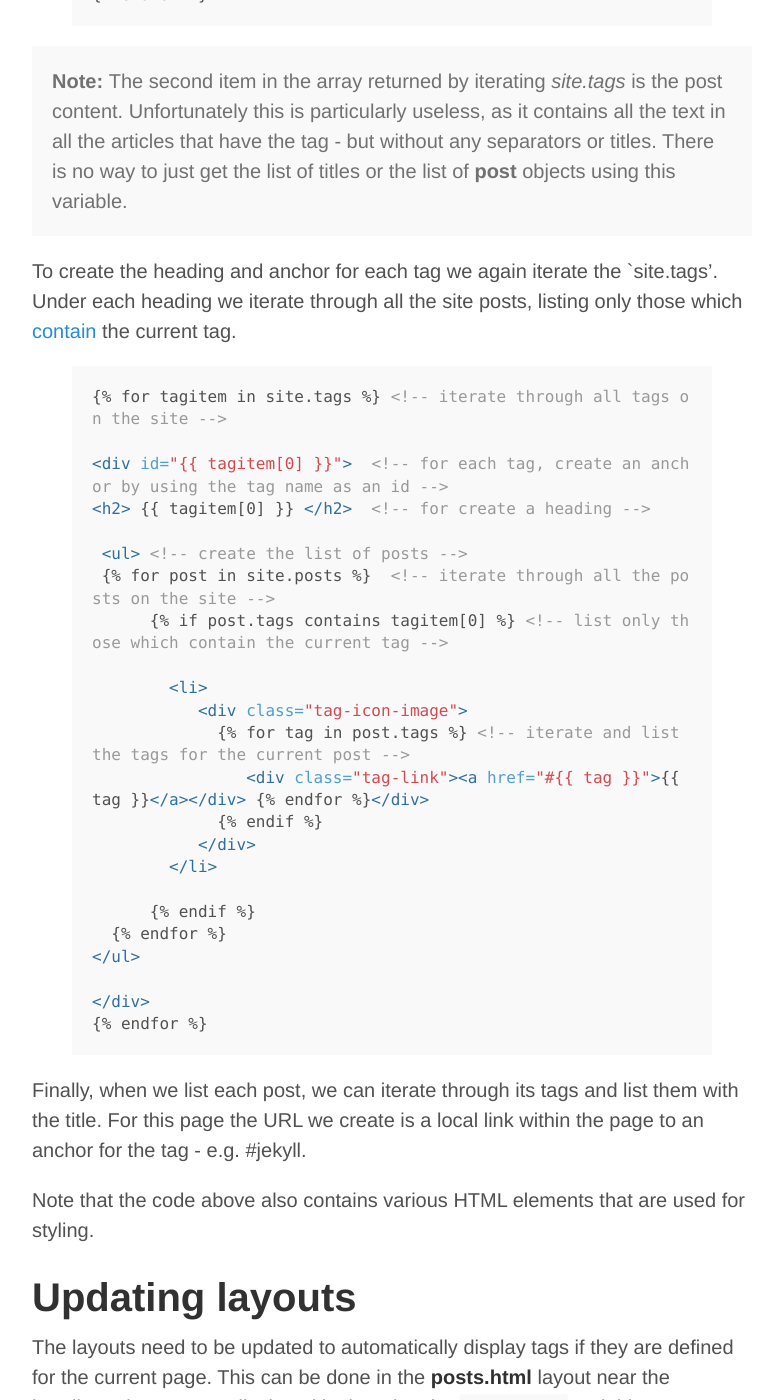
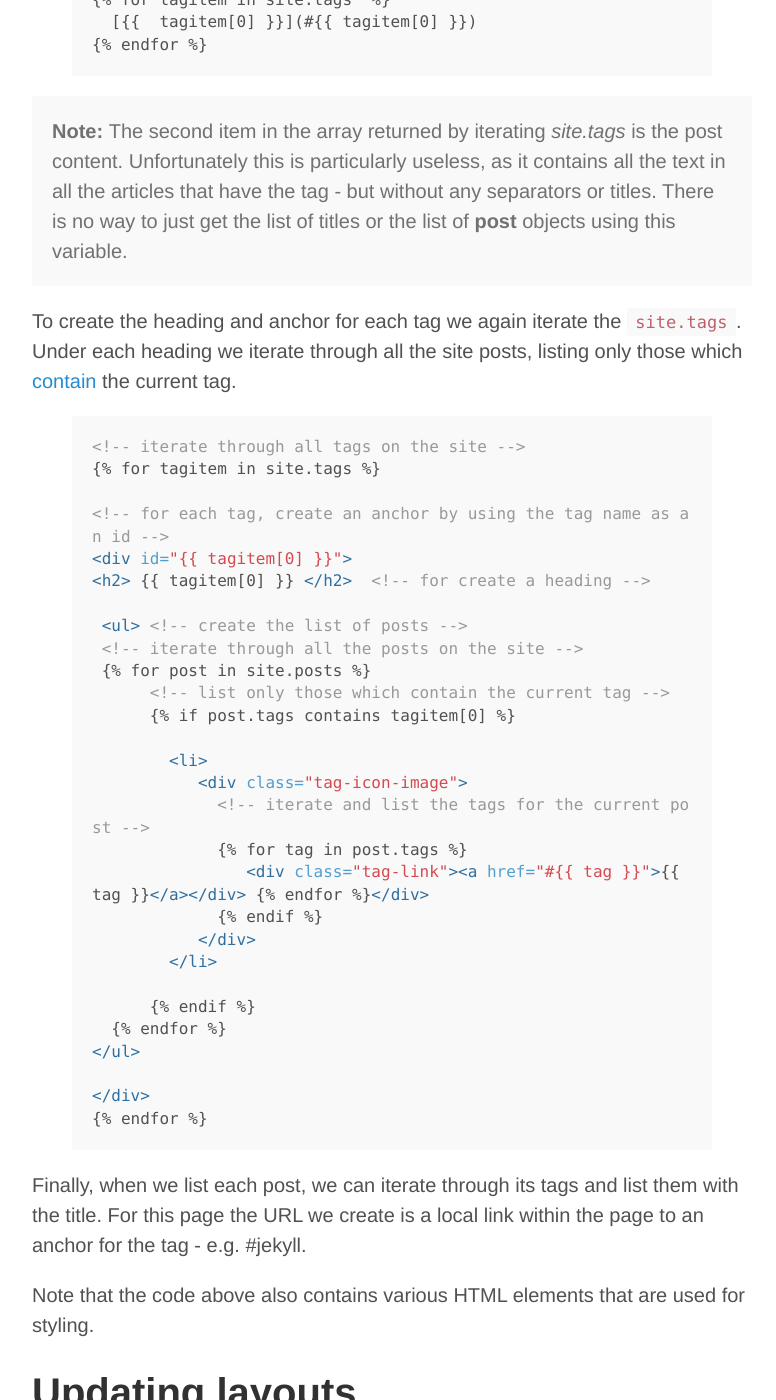
Before and after one commit to hamishwillee/hamishwillee.github.io, a Jekyll site: the page built from _posts/2014-06-06-tags-in-jekyll-without-plugins.markdown, in a window 1280 px wide and 1400 px high, scrolled down 1904 px. Shown: the whole window, without its empty margins (248-1024 px from the left). Built offline with Jekyll 4.4.1, drawn with Linux system fonts in a browser that asks for light colours; comment, search, counter and statistics services are not loaded; some of the changed lines change nothing that is shown; some of the changed text lies outside the part shown.

Commit message:
minor fixes to tags blog

```diff
--- a/_posts/2014-06-06-tags-in-jekyll-without-plugins.markdown
+++ b/_posts/2014-06-06-tags-in-jekyll-without-plugins.markdown
@@ -13,7 +13,9 @@
 # Introduction
 
 
-Jekyll has rudimentary support for tags. You can add tags to pages and specify how, if present, they are to displayed in your layouts. You can also list all tags that have been applied to all *posts* across the site. However there is no "standard" way to get and link to a list of all topics with a particular tag.
+Jekyll has rudimentary support for tags. You can add tags to pages and specify how, if present, they are to displayed in your layouts. You can also list all tags that have been applied to all *posts* across the site.
+
+What isn't so obvious is how to get (and link to) a list of all topics with a particular tag.
 
 The [common approach](http://charliepark.org/tags-in-jekyll/) for supporting tags is to use a custom plugin to create a separate index page for each tag. Unfortunately this means that you can't use automatic publishing of your sources when you create a new post, because Github's version of Jekyll won't run custom plugins. Instead you will have to manually rebuild your sources and push the new site to the publishing repository.
 
@@ -59,21 +61,26 @@
 
 <div class="message"><b>Note: </b>The second item in the array returned by iterating <i>site.tags</i> is the post content. Unfortunately this is particularly useless, as it contains all the text in all the articles that have the tag - but without any separators or titles. There is no way to just get the list of titles or the list of <b>post</b> objects using this variable.</div>
 
-To create the heading and anchor for each tag we again iterate the `site.tags'. Under each heading we iterate through all the site posts, listing only those which [contain](http://docs.shopify.com/themes/liquid-basics/contains) the current tag.
+To create the heading and anchor for each tag we again iterate the `site.tags`. Under each heading we iterate through all the site posts, listing only those which [contain](http://docs.shopify.com/themes/liquid-basics/contains) the current tag.
 
 {% highlight html %}
-{{ "{% for tagitem in site.tags " }}%} <!-- iterate through all tags on the site -->
+<!-- iterate through all tags on the site -->
+{{ "{% for tagitem in site.tags " }}%}
 
-<div id="{{ "{{ tagitem[0] " }}}}">  <!-- for each tag, create an anchor by using the tag name as an id -->
+<!-- for each tag, create an anchor by using the tag name as an id -->
+<div id="{{ "{{ tagitem[0] " }}}}">
 <h2> {{ "{{ tagitem[0] " }}}} </h2>  <!-- for create a heading -->
 
  <ul> <!-- create the list of posts -->
- {{ "{% for post in site.posts " }}%}  <!-- iterate through all the posts on the site -->
-      {{ "{% if post.tags contains tagitem[0] " }}%} <!-- list only those which contain the current tag -->
+ <!-- iterate through all the posts on the site -->
+ {{ "{% for post in site.posts " }}%}
+      <!-- list only those which contain the current tag -->
+      {{ "{% if post.tags contains tagitem[0] " }}%}
 
         <li>
            <div class="tag-icon-image">
-             {{ "{% for tag in post.tags " }}%} <!-- iterate and list the tags for the current post -->
+             <!-- iterate and list the tags for the current post -->
+             {{ "{% for tag in post.tags " }}%}
                 <div class="tag-link"><a href="#{{ "{{ tag " }}}}">{{ "{{ tag " }}}}</a></div> {{ "{% endfor " }}%}</div>
              {{ "{% endif " }}%}
            </div>
@@ -95,12 +102,14 @@
 The layouts need to be updated to automatically display tags if they are defined for the current page. This can be done in the **posts.html** layout near the heading. The tags are displayed by iterating the `page.tags` variable. Note below that in this case we link to **tags.html#current-anchor**.
 
 {% highlight html %}
-{{ "{% if page.tags != empty " }}%} <!-- only display tags "infrastructure" if there are tags -->
+<!-- only display tag "infrastructure" if there are tags -->
+{{ "{% if page.tags != empty " }}%}
  <div class="tag-icon-image">
-    {{ "{%  for tag in page.tags  " }}%} <!-- iterate through tags in the current page using page.tags variable -->
+    <!-- iterate through tags in the current page using page.tags variable -->
+    {{ "{%  for tag in page.tags  " }}%}
       <div class="tag-link">
        <!-- link to appropriate tag anchor in tags.html -->
-       <a href="{{ site.baseurl }}/tags#{{ "{{ tag " }}}}&tag={{ "{{  | uri_escape " }}}}">{{ "{{ tag " }}}}</a>
+       <a href="{{ site.baseurl }}/tags#{{ "{{ tag " }}}}">{{ "{{ tag " }}}}</a>
       </div>
     {{ "{%  endfor " }}%}
  </div>
```
